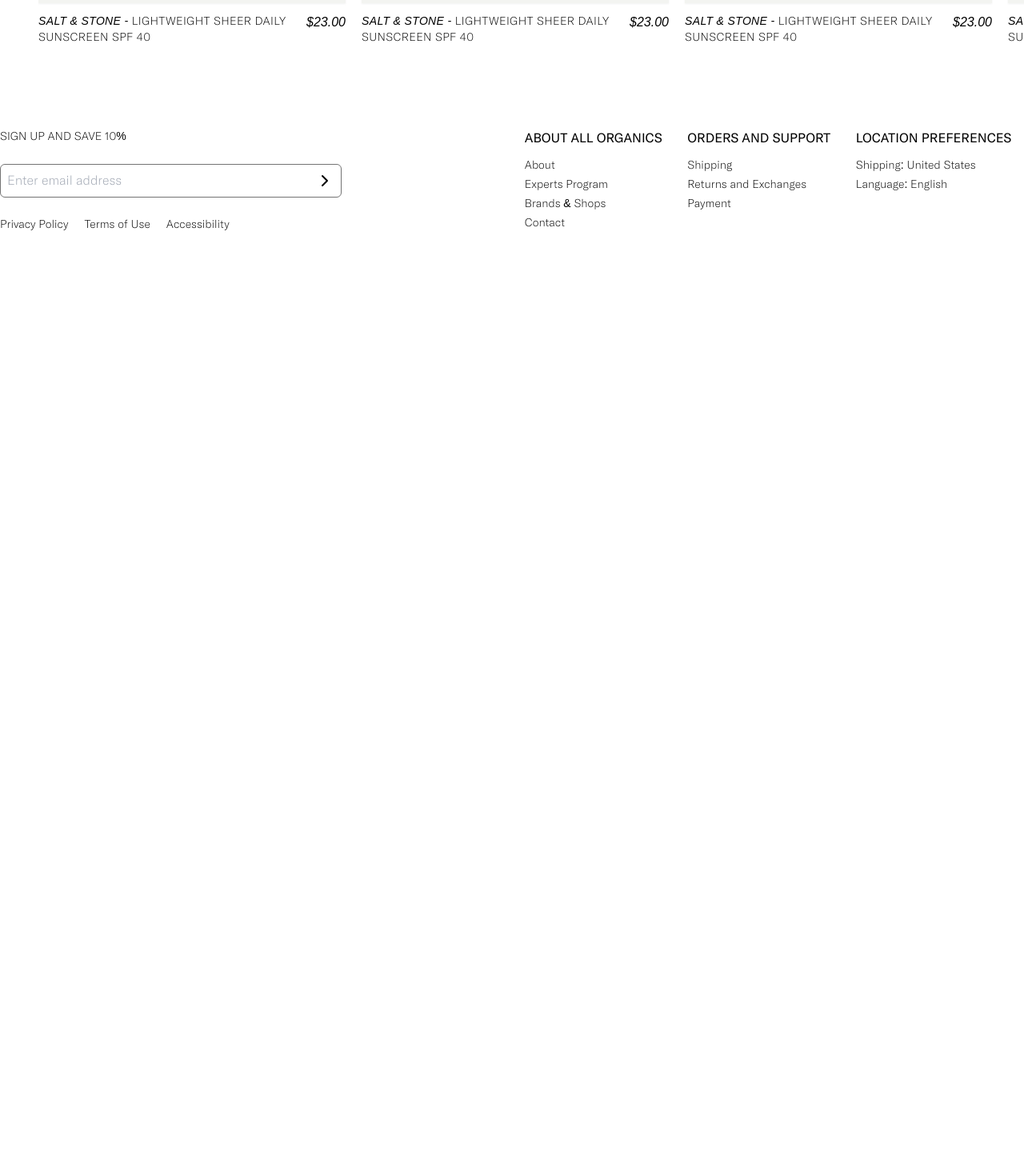
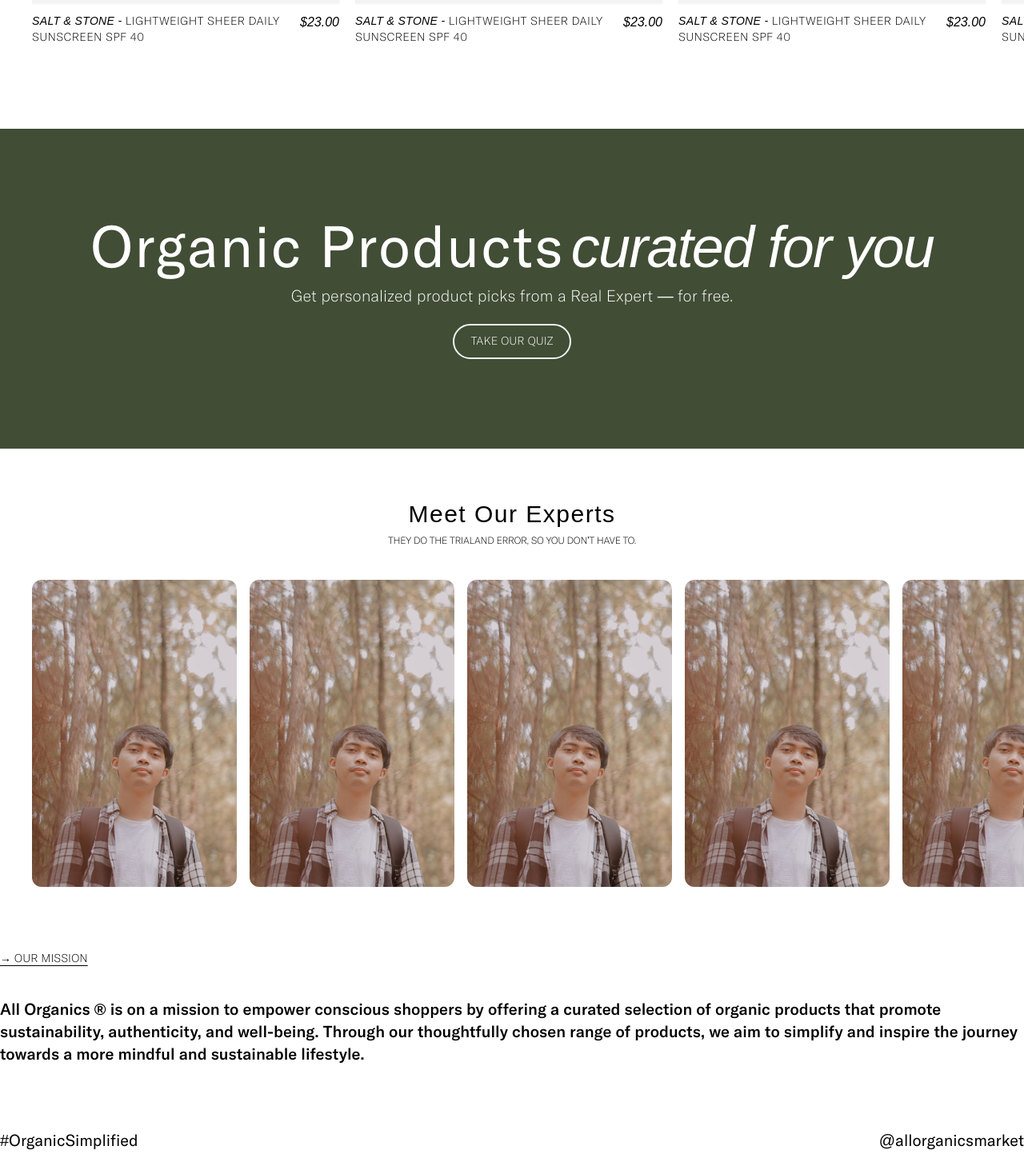
Before and after one commit to reachtalha/market-updated, a Next.js app: page / in a window 1280 px wide. Shown: the part 1320-2783 px from the top of the page at 80% size. Before the commit the page ends 1651 px from the top, so only its background shows below. Built offline with nearby package versions, Linux system fonts and the light colour scheme; a web font is replaced by a local one.

Commit message:
add homepage UI

```diff
--- a/src/app/(buyer)/page.tsx
+++ b/src/app/(buyer)/page.tsx
@@ -3,6 +3,7 @@ import Image from "next/image";
 import hero from "@/assets/images/hero.jpeg";
 import product1 from "@/assets/images/product1.webp";
 import Product from "@/common/Buyer/Cards/Product";
+import user from "@/assets/images/user.jpeg";
 
 import { ChevronLeft, ChevronRight } from "lucide-react";
 
@@ -28,7 +29,7 @@ export default function Home() {
         </p>
       </section>
       <section className="py-16">
-        <div className="border-t-2 mx-[3rem] border-black pt-8 pb-5 flex items-center justify-between">
+        <div className="border-t-2 mx-10 border-black pt-8 pb-5 flex items-center justify-between">
           <h3 className="uppercase font-medium text-sm">Featured Products</h3>
           <div className="inline-flex gap-x-2">
             <button className="border border-neutral-900 duration-300 transition-colors hover:bg-neutral-100 rounded-full p-0.5">
@@ -39,7 +40,7 @@ export default function Home() {
             </button>
           </div>
         </div>
-        <ul className="no-scrollbar overflow-auto ml-[3rem] flex gap-x-5 items-start snap-x snap-start ">
+        <ul className="no-scrollbar overflow-auto ml-10 flex gap-x-5 items-start snap-x snap-start ">
           {Array.from("abcfg").map((_, i: number) => (
             <li key={i + Math.random()} className="flex-shrink-0">
               <Product
@@ -53,6 +54,95 @@ export default function Home() {
           ))}
         </ul>
       </section>
+      <section className="space-y-16 py-10">
+        <div className="bg-primary text-white text-center py-28 px-10">
+          <h2 className="text-7xl font-medium tracking-wide">
+            Organic Products
+            <span className="ml-2 font-alpina font-normal italic tracking-tight">
+              curated for you
+            </span>
+          </h2>
+          <p className="text-xl mt-2">
+            Get personalized product picks from a Real Expert — for free.
+          </p>
+          <button className="rounded-full mt-5 uppercase text-sm px-5 duration-300 delay-75 transition-colors py-2.5 border-[2px] border-neutral-100 hover:text-neutral-900 hover:bg-neutral-100 bg-none">
+            Take our Quiz
+          </button>
+        </div>
+        <div className="space-y-10">
+          <div className="text-center space-y-2">
+            <h3 className="text-3xl font-alpina tracking-wider font-medium">
+              Meet Our Experts
+            </h3>
+            <p className="uppercase text-xs tracking-tight">
+              THEY DO THE TRIALAND ERROR, SO YOU DON’T HAVE TO.
+            </p>
+          </div>
+          <ul className="flex gap-x-4 items-start pl-10 overflow-auto no-scrollbar snap-x snap-start">
+            {Array.from("abvderf").map((_, i: number) => (
+              <li
+                key={Date.now() + Math.random() + i}
+                className="flex-shrink-0"
+              >
+                <Image
+                  src={user}
+                  width={300}
+                  height={400}
+                  className="w-64 h-96 rounded-xl object-cover"
+                  alt="expert"
+                />
+              </li>
+            ))}
+          </ul>
+        </div>
+      </section>
+      <section className="container mx-auto py-10">
+        <h6 className="underline underline-offset-4 uppercase text-sm">
+          &#8594; Our Mission
+        </h6>
+        <p className="text-xl font-semibold mt-10 mb-20">
+          All Organics &reg; is on a mission to empower conscious shoppers by
+          offering a curated selection of organic products that promote
+          sustainability, authenticity, and well-being. Through our thoughtfully
+          chosen range of products, we aim to simplify and inspire the journey
+          towards a more mindful and sustainable lifestyle.
+        </p>
+        <div className="space-y-6">
+          <div className="flex items-center justify-between">
+            <p className="text-xl font-medium">#OrganicSimplified</p>
+            <p className="text-xl font-medium">@allorganicsmarket</p>
+          </div>
+          <ul className="flex justify-center gap-x-5">
+            <li>
+              <Image
+                src={user}
+                height={400}
+                width={400}
+                alt=""
+                className="w-[420px] h-96 rounded-lg object-cover"
+              />
+            </li>
+            <li>
+              <Image
+                src={user}
+                height={400}
+                width={400}
+                alt=""
+                className="w-[420px] h-96 rounded-lg object-cover"
+              />
+            </li>
+            <li>
+              <Image
+                src={user}
+                height={400}
+                width={400}
+                alt=""
+                className="w-[420px] h-96 rounded-lg object-cover"
+              />
+            </li>
+          </ul>
+        </div>
+      </section>
     </>
   );
 }
--- a/src/app/globals.css
+++ b/src/app/globals.css
@@ -19,10 +19,7 @@
     background: #f5f5f5;
   }
   ::-webkit-scrollbar-thumb {
-    background: #414d35;
+    background: #5a3a1e;
     border-radius: 10px;
   }
-  ::-webkit-scrollbar-thumb:hover {
-    background: #596b47;
-  }
 }
```
Also changed, not shown: src/assets/images/user.jpeg (added).
